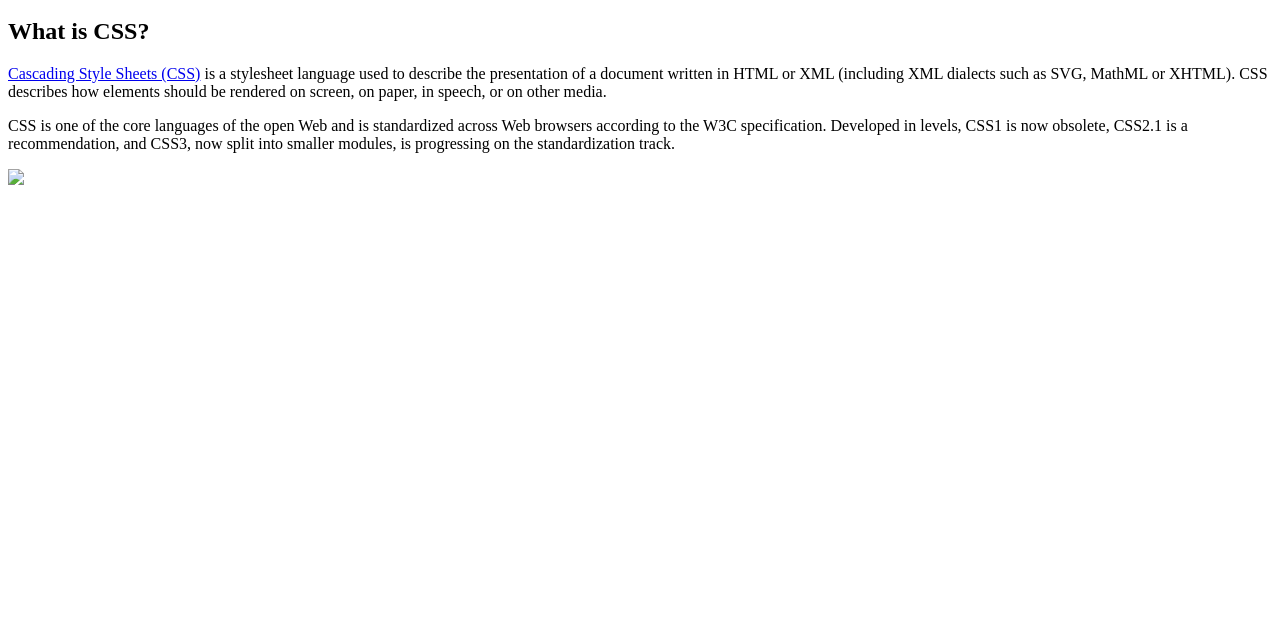
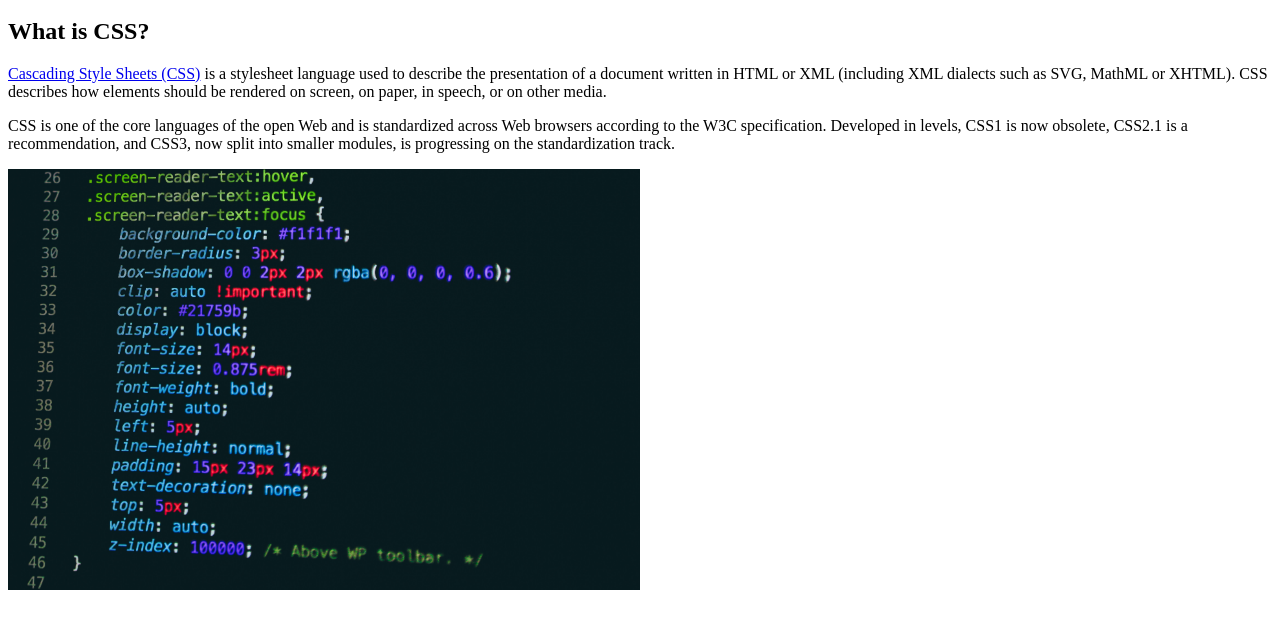
Before and after one commit to MINtySoy/nWeb_HTML_project, a plain HTML site: page 2.html in a window 1280 px wide. Shown: the part 136-764 px from the top of the page. Drawn offline with Linux system fonts and the light colour scheme.

Commit message:
Update 2.html
Update image pathway for 'css1.jpg'

```diff
--- a/2.html
+++ b/2.html
@@ -20,6 +20,6 @@ CSS describes how elements should be rendered on screen, on paper, in speech, or
 <p>CSS is one of the core languages of the open Web and is standardized across Web browsers according to the W3C specification.
   Developed in levels, CSS1 is now obsolete, CSS2.1 is a recommendation, and CSS3, now split into smaller modules, is progressing on the standardization track.
 <p>
-<img src = "image/css1.jpg" width = "50%";>
+<img src = "css1.jpg" width = "50%";>
 </body>
 </html>
```
